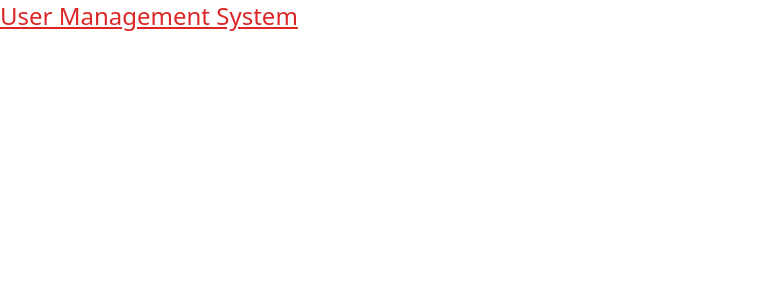
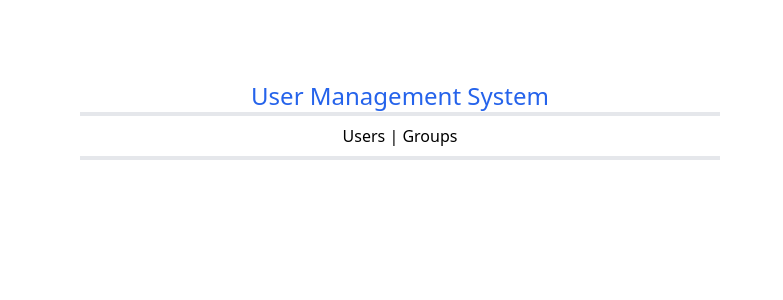
Before and after one commit to chuk-chuk/management-system, a React (Create React App) app: page / in a window 1280 px wide. Shown: the top 300 px of the page, without its empty margins (0-783 px from the left). Built offline with nearby package versions, Linux system fonts and the light colour scheme.

Commit message:
add react-router-dom, set up pages

```diff
--- a/package.json
+++ b/package.json
@@ -12,6 +12,7 @@
     "@types/react-dom": "^18.0.5",
     "react": "^18.2.0",
     "react-dom": "^18.2.0",
+    "react-router-dom": "^6.3.0",
     "react-scripts": "5.0.1",
     "typescript": "^4.7.4",
     "web-vitals": "^2.1.4"
--- a/src/App.tsx
+++ b/src/App.tsx
@@ -1,12 +1,13 @@
-import React from 'react';
-import './index.css';
+import React from "react";
+import { Link } from "react-router-dom";
 
 function App() {
   return (
-    <div className="w-full md:w-3/4 lg:w-1/2">
-      <h1 className="text-2xl underline text-red-600">
-        User Management System
-      </h1>
+    <div className="m-20 text-center w-full md:w-3/4 lg:w-1/2">
+      <h1 className="text-2xl text-blue-600">User Management System</h1>
+      <nav className="py-2 border-solid border-y-4">
+        <Link to="/users">Users</Link> | <Link to="/groups">Groups</Link>
+      </nav>
     </div>
   );
 }
--- /dev/null
+++ b/src/data.ts
@@ -0,0 +1,3 @@
+export const users = []
+
+export const groups = []
--- a/src/index.tsx
+++ b/src/index.tsx
@@ -1,13 +1,30 @@
-import React from 'react';
-import ReactDOM from 'react-dom/client';
-import App from './App';
-import './index.css';
+import React from "react";
+import ReactDOM from "react-dom/client";
+import { BrowserRouter, Routes, Route } from "react-router-dom";
+import App from "./App";
+import "./index.css";
+import { Groups } from "./pages/groups/Groups";
+import { Users } from "./pages/users/Users";
 
 const root = ReactDOM.createRoot(
-  document.getElementById('root') as HTMLElement
+  document.getElementById("root") as HTMLElement
 );
 root.render(
   <React.StrictMode>
-    <App />
+    <BrowserRouter>
+      <Routes>
+        <Route path="/" element={<App />} />
+        <Route path="users" element={<Users />} />
+        <Route path="groups" element={<Groups />} />
+        <Route
+          path="*"
+          element={
+            <main className="py-12">
+              <p>Oops, there's nothing here!</p>
+            </main>
+          }
+        />
+      </Routes>
+    </BrowserRouter>
   </React.StrictMode>
 );
--- /dev/null
+++ b/src/pages/groups/Groups.tsx
@@ -0,0 +1,9 @@
+import React from "react";
+
+export function Groups() {
+  return (
+    <main className="py-12">
+      <h2>Groups</h2>
+    </main>
+  );
+}
--- /dev/null
+++ b/src/pages/users/Users.tsx
@@ -0,0 +1,9 @@
+import React from "react";
+
+export function Users() {
+  return (
+    <main className="py-12">
+      <h2>Users</h2>
+    </main>
+  );
+}
```
Also changed, not shown: 2 other files (tests, documents, lock files or other folders).
